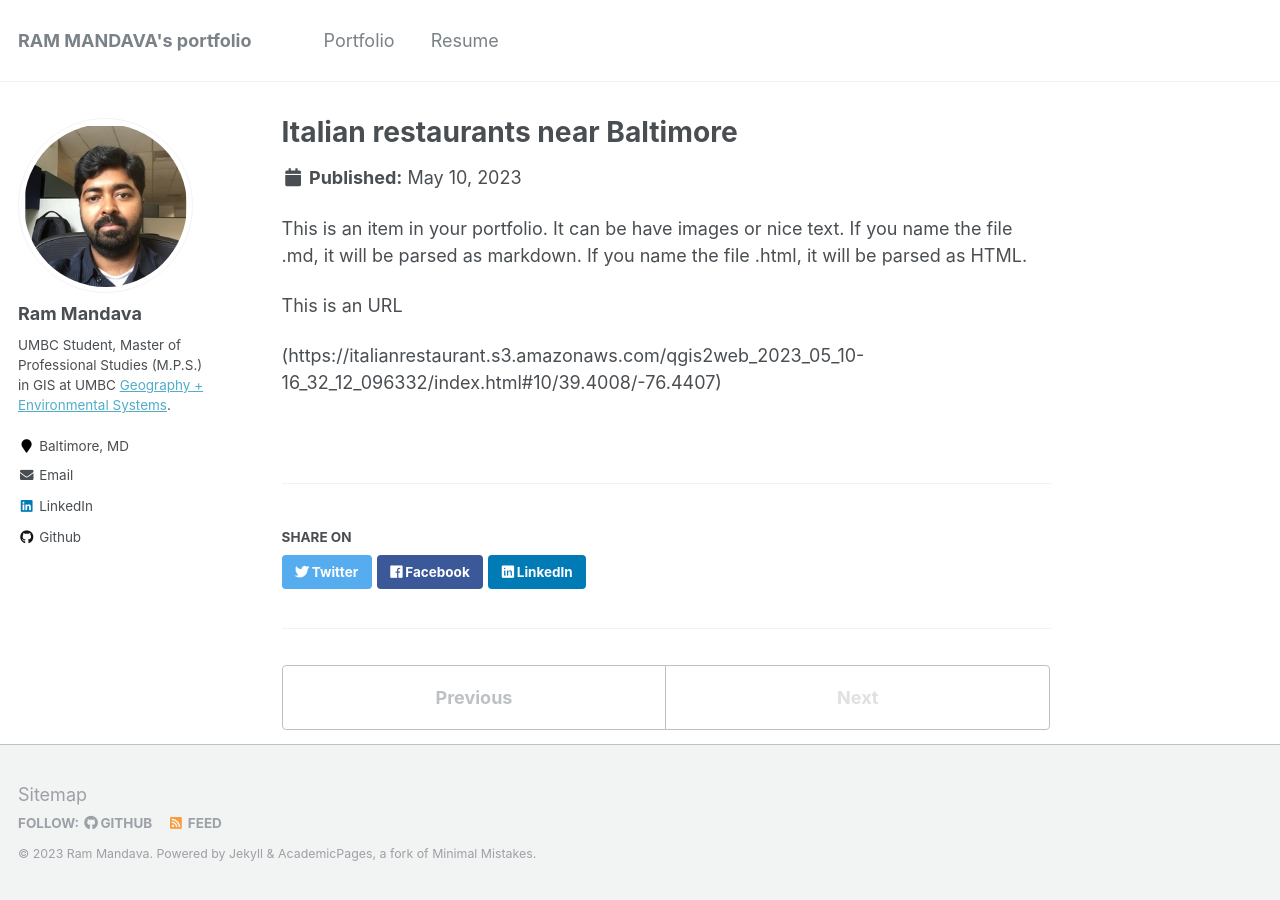
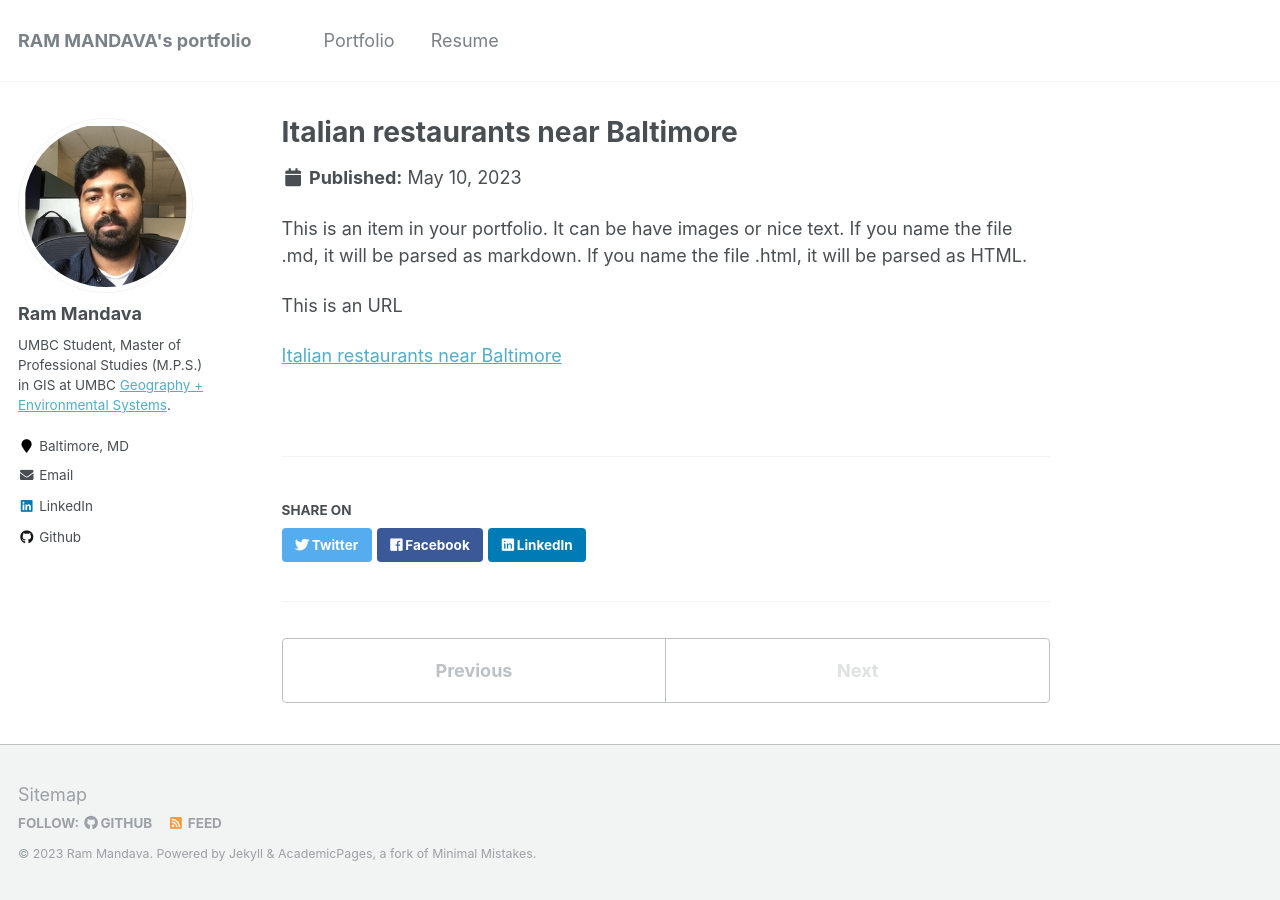
Before and after one commit to mandavaram/mandavaram.github.io, a Jekyll site: the page built from _portfolio/portfolio-6.md, in a window 1280 px wide. Built offline with Jekyll 4.4.1, drawn with Linux system fonts in a browser that asks for light colours.

Commit message:
Update portfolio-6.md

```diff
--- a/_portfolio/portfolio-6.md
+++ b/_portfolio/portfolio-6.md
@@ -1,6 +1,6 @@
 ---
 title: "Italian restaurants near Baltimore"
-excerpt: "Lab 10 Assignment work: <br/><img src='(https://italianrestaurant.s3.amazonaws.com/qgis2web_2023_05_10-16_32_12_096332/index.html#10/39.4008/-76.4407)'>"
+excerpt: "Lab 10 Assignment work: <br/><img src='[Italian restaurants near Baltimore](https://italianrestaurant.s3.amazonaws.com/qgis2web_2023_05_10-16_32_12_096332/index.html#10/39.4008/-76.4407)'>"
 collection: portfolio
 ---
 
@@ -8,4 +8,4 @@ This is an item in your portfolio. It can be have images or nice text. If you na
 
 This is an URL
 
-(https://italianrestaurant.s3.amazonaws.com/qgis2web_2023_05_10-16_32_12_096332/index.html#10/39.4008/-76.4407)
+[Italian restaurants near Baltimore](https://italianrestaurant.s3.amazonaws.com/qgis2web_2023_05_10-16_32_12_096332/index.html#10/39.4008/-76.4407)
```
